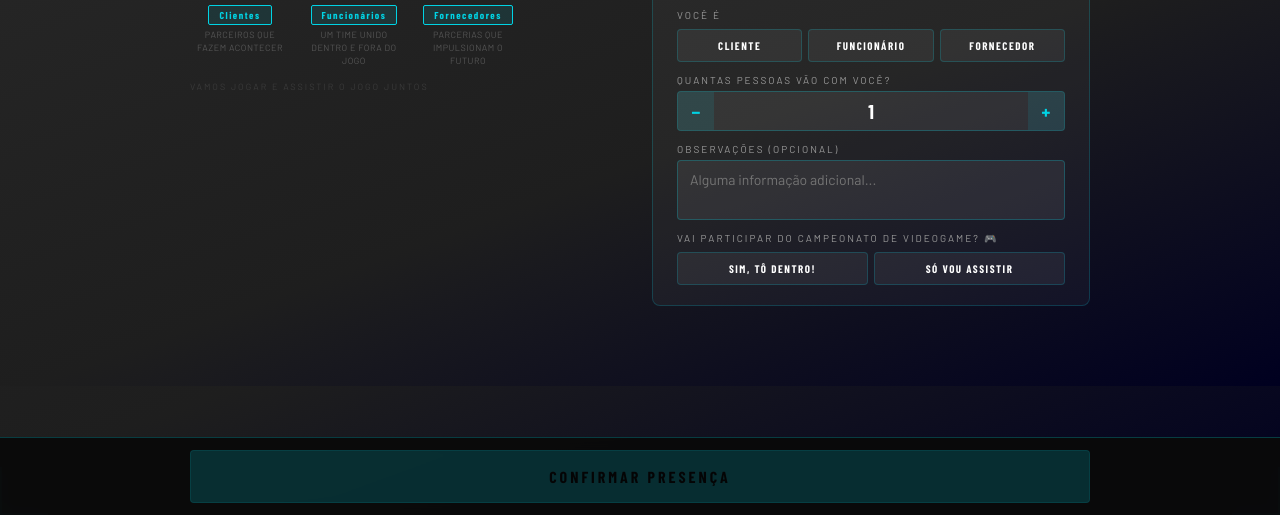
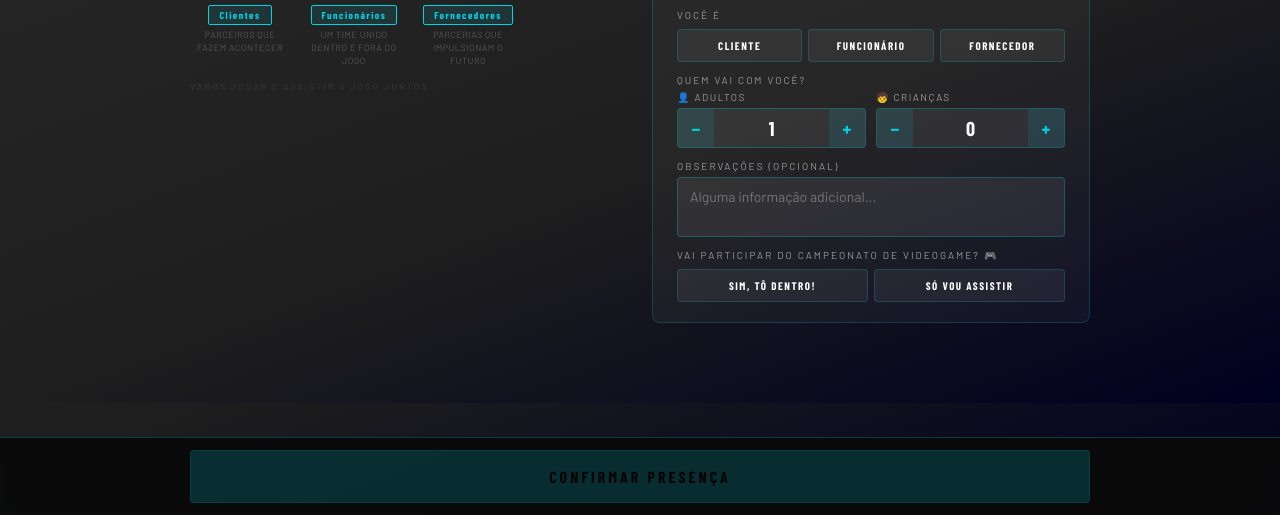
Before and after one commit to marcusforster13/xpto-evento, a website: page public/index.html in a window 1280 px wide. Shown: the part 285-800 px from the top of the page. Drawn offline with nearby package versions, Linux system fonts and the light colour scheme; a web font is replaced by a local one.

Commit message:
Update index.html

```diff
--- a/public/index.html
+++ b/public/index.html
@@ -506,11 +506,24 @@
 
           <!-- People count -->
           <div class="field">
-            <label>Quantas pessoas vão com você?</label>
-            <div class="people-counter">
-              <button class="people-btn" onclick="changePeople(-1)">−</button>
-              <div class="people-num" id="people-num">1</div>
-              <button class="people-btn" onclick="changePeople(1)">+</button>
+            <label>Quem vai com você?</label>
+            <div class="field-row" style="margin-bottom:0; gap:10px;">
+              <div style="display:flex;flex-direction:column;gap:5px;">
+                <div style="font-size:10px;letter-spacing:1.5px;text-transform:uppercase;color:#999;">👤 Adultos</div>
+                <div class="people-counter">
+                  <button class="people-btn" onclick="changeAdultos(-1)">−</button>
+                  <div class="people-num" id="adultos-num">1</div>
+                  <button class="people-btn" onclick="changeAdultos(1)">+</button>
+                </div>
+              </div>
+              <div style="display:flex;flex-direction:column;gap:5px;">
+                <div style="font-size:10px;letter-spacing:1.5px;text-transform:uppercase;color:#999;">🧒 Crianças</div>
+                <div class="people-counter">
+                  <button class="people-btn" onclick="changeCriancas(-1)">−</button>
+                  <div class="people-num" id="criancas-num">0</div>
+                  <button class="people-btn" onclick="changeCriancas(1)">+</button>
+                </div>
+              </div>
             </div>
           </div>
 
@@ -582,11 +595,17 @@
     var campSel = '';
     var gameSel = '';      // 'cs' ou 'fifa'
     var gameMode = '';     // 'duo', 'squad', 'solo'
-    var numPessoas = 1;
+    var numAdultos = 1;
+    var numCriancas = 0;
 
-    function changePeople(delta) {
-      numPessoas = Math.max(1, Math.min(20, numPessoas + delta));
-      document.getElementById('people-num').textContent = numPessoas;
+    function changeAdultos(delta) {
+      numAdultos = Math.max(1, Math.min(20, numAdultos + delta));
+      document.getElementById('adultos-num').textContent = numAdultos;
+    }
+
+    function changeCriancas(delta) {
+      numCriancas = Math.max(0, Math.min(20, numCriancas + delta));
+      document.getElementById('criancas-num').textContent = numCriancas;
     }
 
     function selectTipo(el) {
@@ -681,7 +700,8 @@
             nome: nome,
             email: email,
             tipo: tipoSel,
-            pessoas: numPessoas,
+            adultos: numAdultos,
+            criancas: numCriancas,
             empresa: empresa,
             telefone: telefone,
             campeonato: campSel,
```
